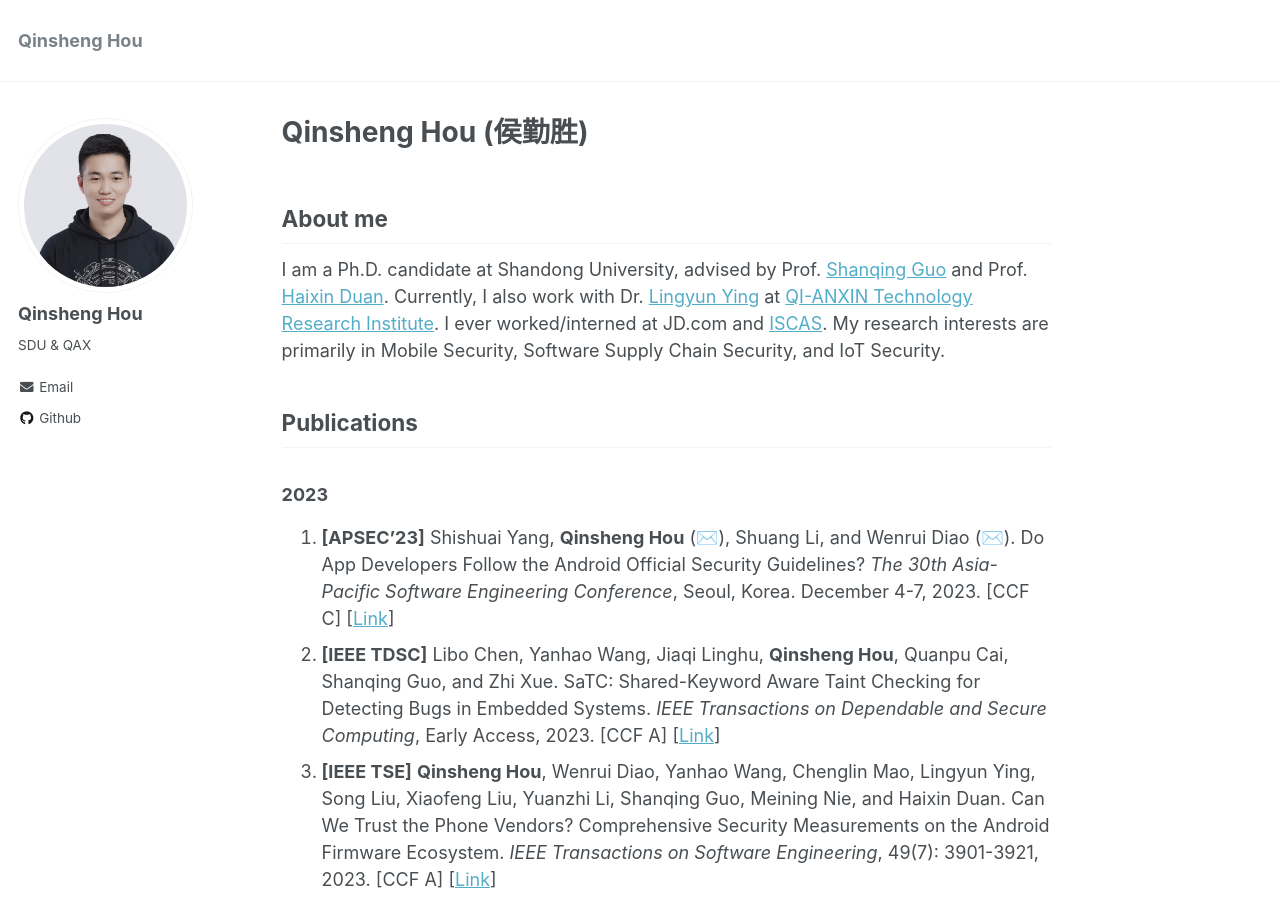
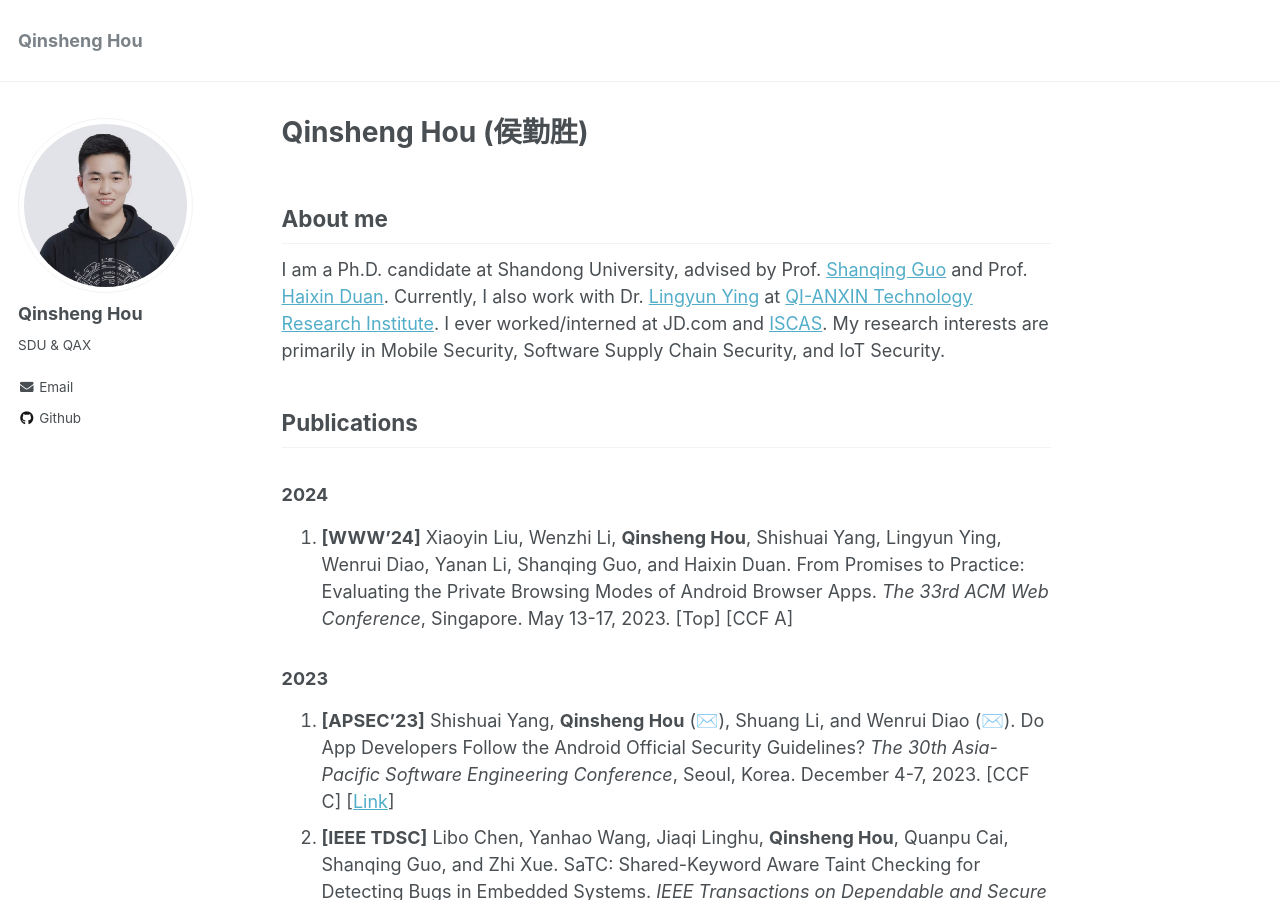
Before and after one commit to chicharitomu14/chicharitomu14.github.io, a Jekyll site: the page built from _pages/about.md, in a window 1280 px wide and 900 px high. Built offline with Jekyll 4.4.1, drawn with Linux system fonts in a browser that asks for light colours.

Commit message:
update www'24

```diff
--- a/_pages/about.md
+++ b/_pages/about.md
@@ -14,6 +14,10 @@ I am a Ph.D. candidate at Shandong University, advised by Prof. [Shanqing Guo](h
 
 Publications
 ------
+
+### 2024
+
+1. **[WWW’24]** Xiaoyin Liu, Wenzhi Li, **Qinsheng Hou**, Shishuai Yang, Lingyun Ying, Wenrui Diao, Yanan Li, Shanqing Guo, and Haixin Duan. From Promises to Practice: Evaluating the Private Browsing Modes of Android Browser Apps. *The 33rd ACM Web Conference*, Singapore. May 13-17, 2023. [Top] [CCF A]
 
 ### 2023
 
```
